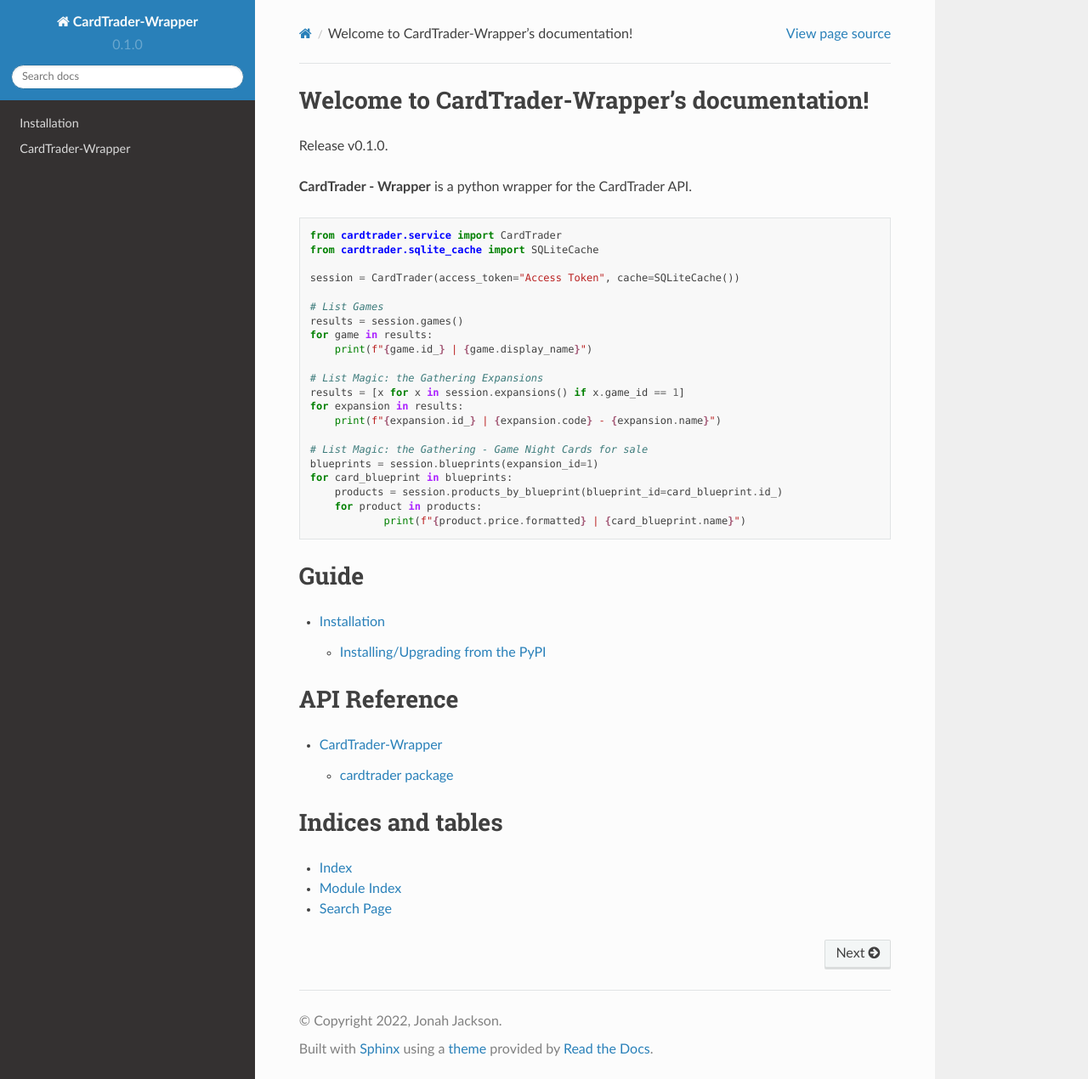
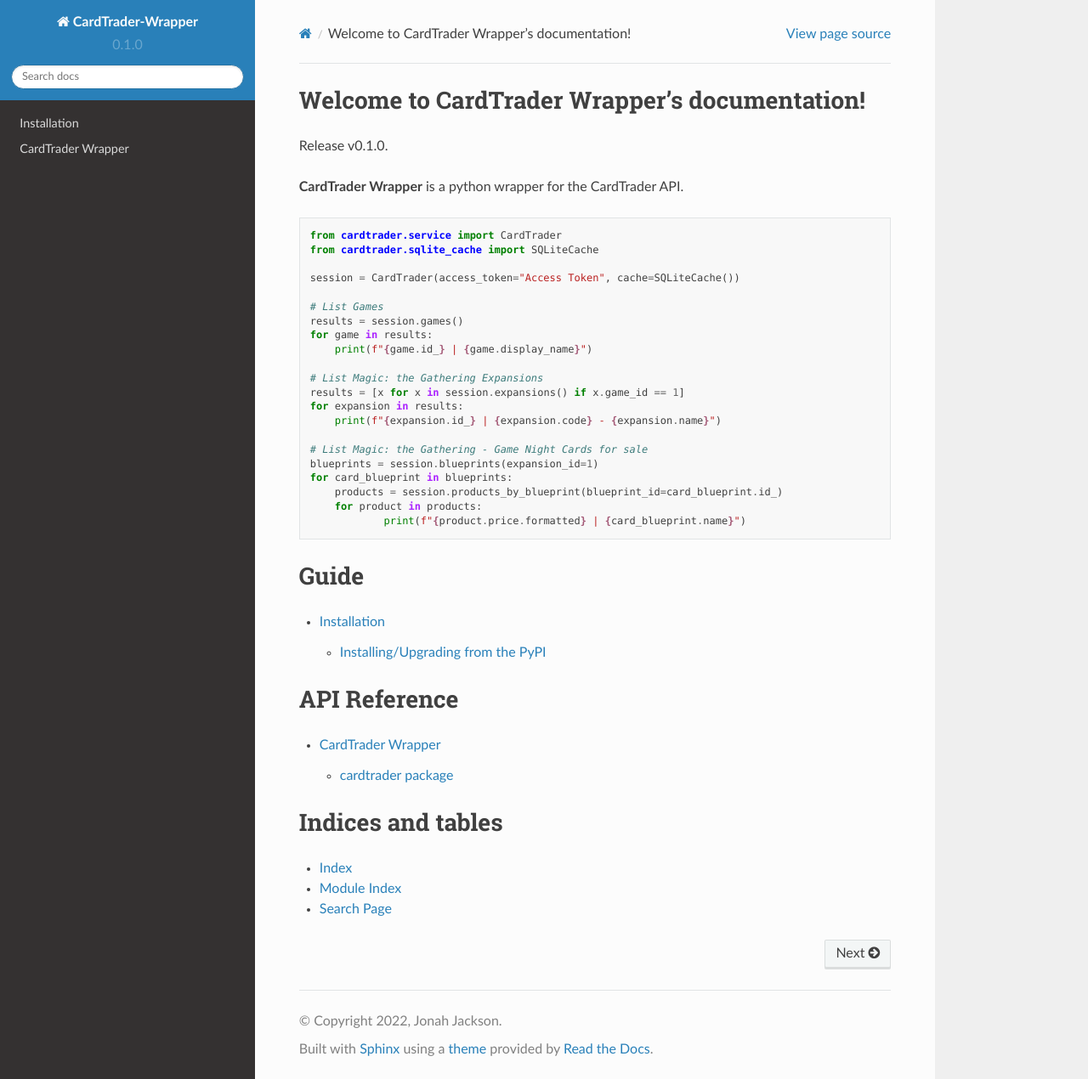
Before and after one commit to Buried-In-Code/CardTrader-Wrapper, a Sphinx documentation site: the page built from docs/source/index.rst, in a window 1280 px wide and 1270 px high. Shown: the whole window at 85% size. Built offline with Sphinx 7.4.7 and the Read the Docs theme 2.0.0, drawn with Linux system fonts in a browser that asks for light colours.

Commit message:
Update more docs

```diff
--- a/docs/source/about.rst.inc
+++ b/docs/source/about.rst.inc
@@ -1,4 +1,4 @@
-**CardTrader - Wrapper** is a python wrapper for the CardTrader API.
+**CardTrader Wrapper** is a python wrapper for the CardTrader API.
 
 .. code-block:: python
 
--- a/docs/source/index.rst
+++ b/docs/source/index.rst
@@ -3,7 +3,7 @@
    You can adapt this file completely to your liking, but it should at least
    contain the root `toctree` directive.
 
-Welcome to CardTrader-Wrapper's documentation!
+Welcome to CardTrader Wrapper's documentation!
 ==============================================
 
 Release v\ |version|.
--- a/docs/source/install.rst
+++ b/docs/source/install.rst
@@ -3,7 +3,7 @@
 Installation
 ============
 
-**CardTrader-Wrapper** requires Python >= 3.8.
+**CardTrader Wrapper** requires Python >= 3.8.
 
 Installing/Upgrading from the PyPI
 ----------------------------------
--- a/docs/source/modules.rst
+++ b/docs/source/modules.rst
@@ -1,4 +1,4 @@
-CardTrader-Wrapper
+CardTrader Wrapper
 ==================
 
 .. toctree::
```
Also changed, not shown: README.md (+9 -0 lines).
